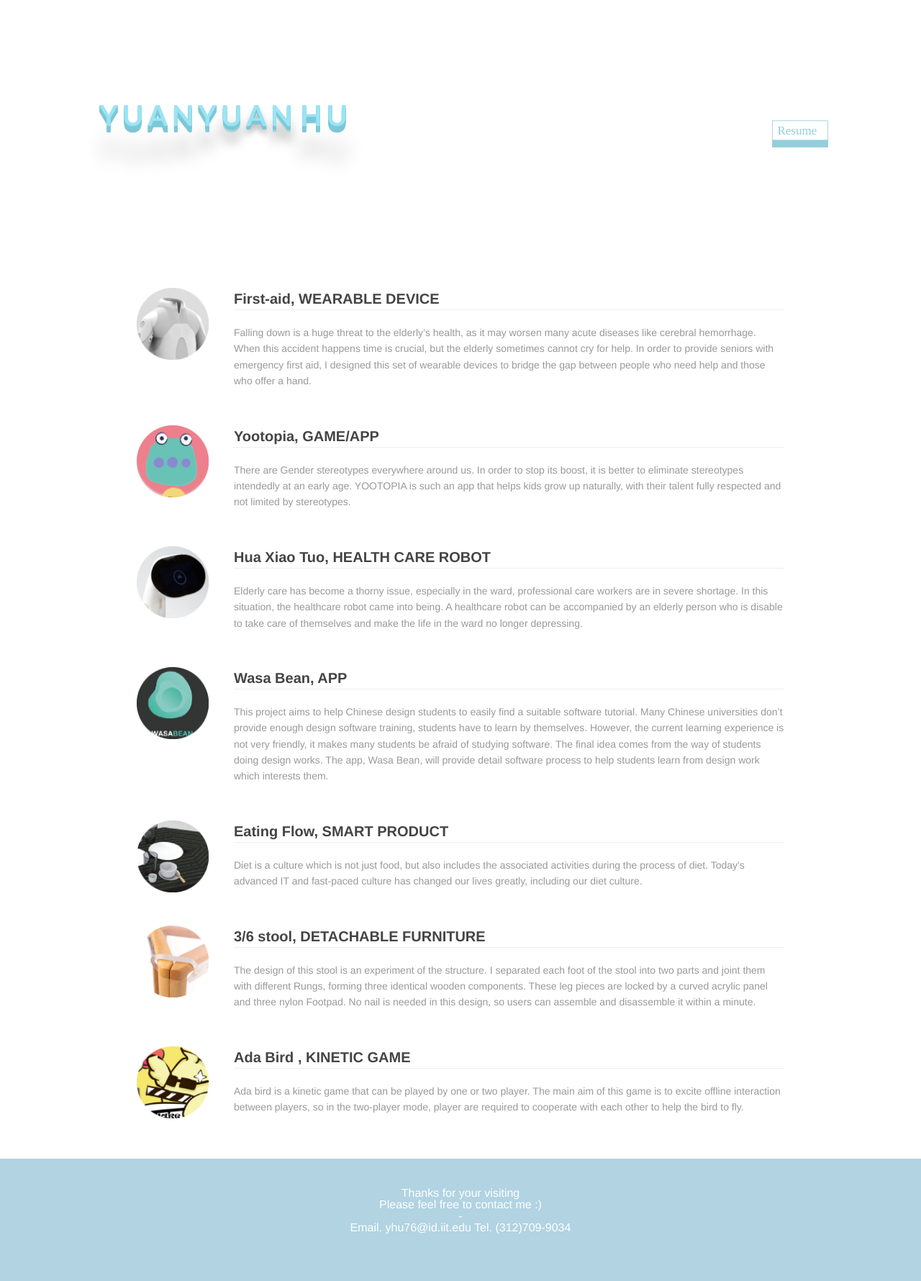
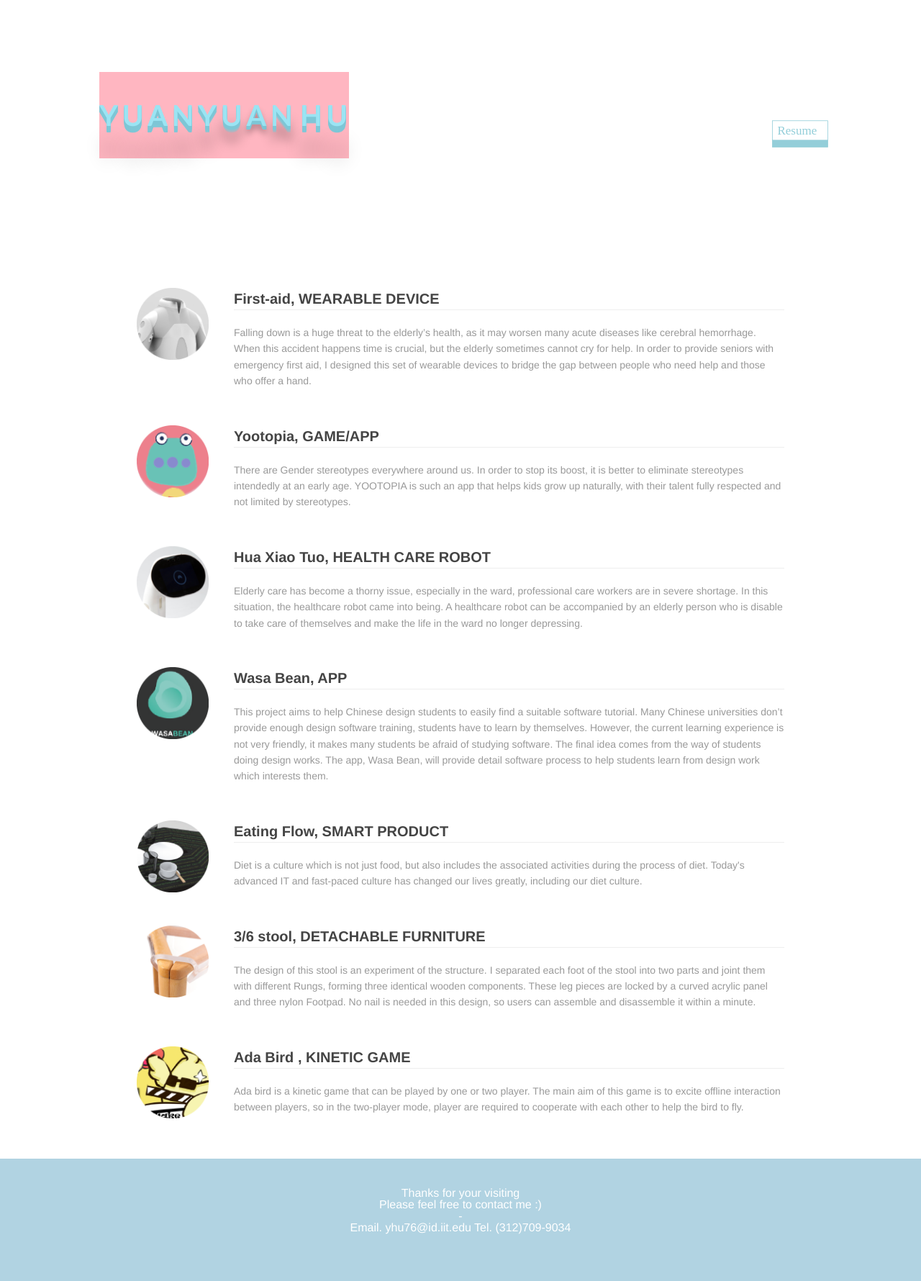
Before and after one commit to yuanyuanhu96/Potfolio-Archive, a Jekyll site: the page built from index.md, in a window 1280 px wide. Shown: the whole page at 72% size. Built offline with Jekyll 4.4.1, drawn with Linux system fonts in a browser that asks for light colours.

Commit message:
Update style.css

```diff
--- a/_includes/style.css
+++ b/_includes/style.css
@@ -239,12 +239,14 @@ a.NaviProject:hover {
   font-weight: 600;
   //margin-top: 50px;
   margin-left: 10px;
-  //background-color: #FFB6C1;//测试区域
+  background-color: #FFB6C1;//测试区域
 }
 
 @media screen and (max-width: 767px) {
 .Me {
   font-size: 5px;
+    width: 100%;
+
 }
 }
 
```
